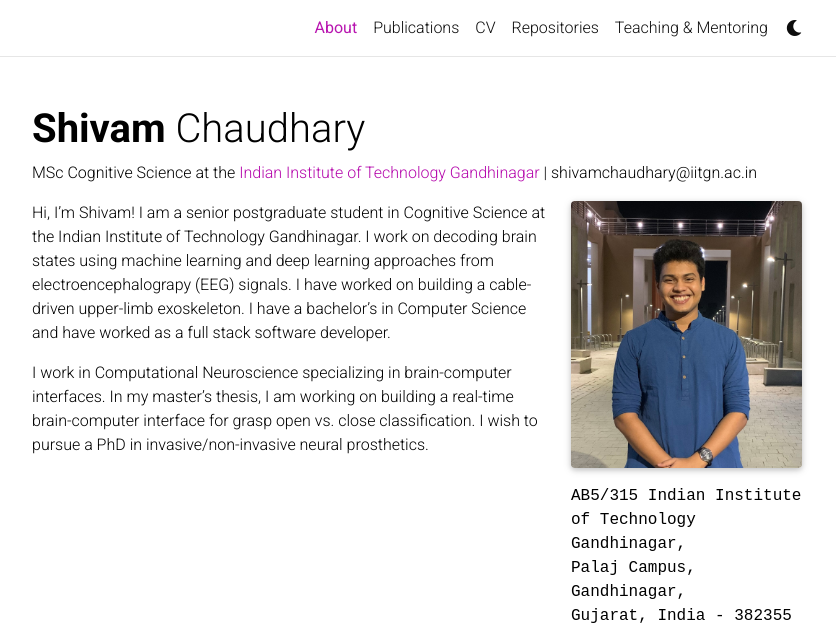
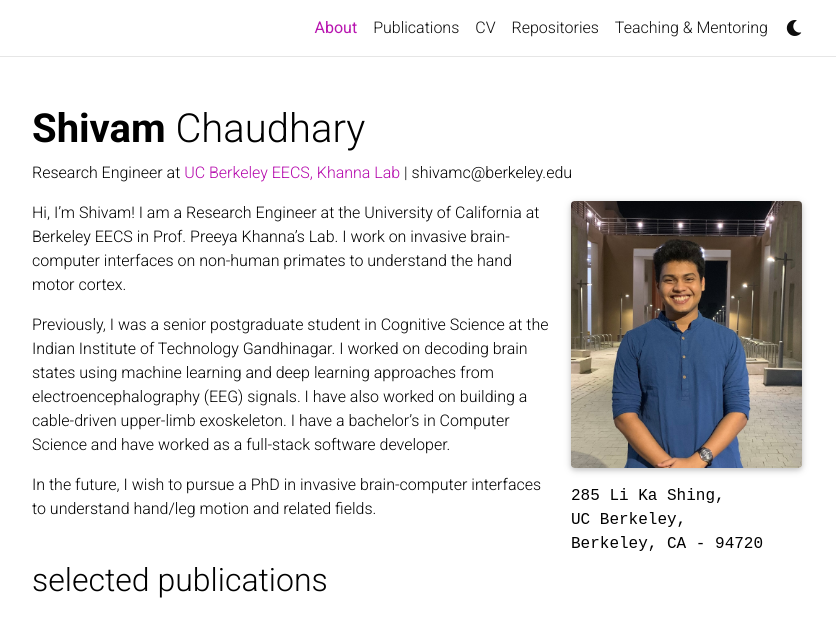
Before and after one commit to shivam-199/shivam-199.github.io, a Jekyll site: the page built from _pages/about.md, in a window 1280 px wide and 1069 px high, cut to the strip 0-627 px from the top of the window. Shown: the whole strip, without its empty margins (223-1059 px from the left). Built offline with Jekyll 4.4.1, drawn with Linux system fonts in a browser that asks for light colours; full-size pictures stand in for the smaller copies a plugin makes; comment, search, counter and statistics services are not loaded; a style sheet for code colours, icons or effects is not loaded.

Commit message:
Update about.md
Added UC Berkeley info.

```diff
--- a/_pages/about.md
+++ b/_pages/about.md
@@ -2,22 +2,24 @@
 layout: about
 title: About
 permalink: /
-subtitle: MSc Cognitive Science at the <a href='https://cogs.iitgn.ac.in/' target='_blank'>Indian Institute of Technology Gandhinagar</a> | shivamchaudhary@iitgn.ac.in
+subtitle: Research Engineer at <a href='[https://cogs.iitgn.ac.in/](https://neuralengatberkeley.github.io/)' target='_blank'>UC Berkeley EECS, Khanna Lab</a> | shivamc@berkeley.edu
 
 profile:
     align: right
     image: prof_pic.jpg
     image_circular: false # crops the image to make it circular
     address: >
-        <p>AB5/315 Indian Institute of Technology Gandhinagar,</p>
-        <p>Palaj Campus, Gandhinagar,</p>
-        <p>Gujarat, India - 382355</p>
+        <p>285 Li Ka Shing,</p>
+        <p>UC Berkeley,</p>
+        <p>Berkeley, CA - 94720</p>
 
 news: false # includes a list of news items
 selected_papers: true # includes a list of papers marked as "selected={true}"
 social: true # includes social icons at the bottom of the page
 ---
 
-Hi, I'm Shivam! I am a senior postgraduate student in Cognitive Science at the Indian Institute of Technology Gandhinagar. I work on decoding brain states using machine learning and deep learning approaches from electroencephalograpy (EEG) signals. I have worked on building a cable-driven upper-limb exoskeleton. I have a bachelor's in Computer Science and have worked as a full stack software developer.
+Hi, I'm Shivam! I am a Research Engineer at the University of California at Berkeley EECS in Prof. Preeya Khanna's Lab. I work on invasive brain-computer interfaces on non-human primates to understand the hand motor cortex.
 
-I work in Computational Neuroscience specializing in brain-computer interfaces. In my master's thesis, I am working on building a real-time brain-computer interface for grasp open vs. close classification. I wish to pursue a PhD in invasive/non-invasive neural prosthetics.
+Previously, I was a senior postgraduate student in Cognitive Science at the Indian Institute of Technology Gandhinagar. I worked on decoding brain states using machine learning and deep learning approaches from electroencephalography (EEG) signals. I have also worked on building a cable-driven upper-limb exoskeleton. I have a bachelor's in Computer Science and have worked as a full-stack software developer.
+
+In the future, I wish to pursue a PhD in invasive brain-computer interfaces to understand hand/leg motion and related fields.
```
